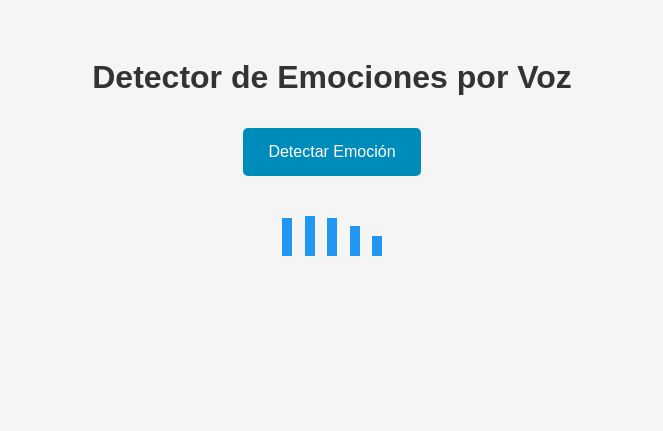
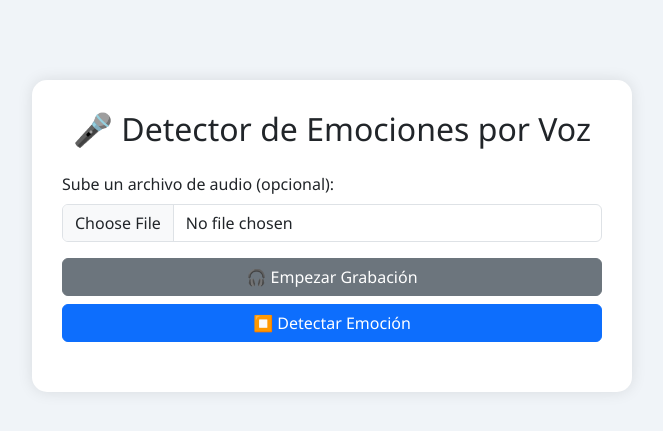
Before and after one commit to marsalcas4/TeleasistenteEmocional, a Flask app: page / in a window 1280 px wide. Shown: the top 431 px of the page, without its empty margins (308-971 px from the left). Run offline with Flask 3, Linux system fonts and the light colour scheme; parts of the project's set-up code (start-up, migrations or seed data) failed here and were passed over.

Commit message:
Tu mensaje de comm

```diff
--- a/templates/index.html
+++ b/templates/index.html
@@ -1,147 +1,133 @@
 <!DOCTYPE html>
 <html lang="es">
 <head>
-    <meta charset="UTF-8">
-    <title>Detección de Emoción por Voz</title>
+  <meta charset="UTF-8" />
+  <meta name="viewport" content="width=device-width, initial-scale=1.0"/>
+  <title>Detector de Emociones por Voz</title>
+  <link href="https://cdn.jsdelivr.net/npm/bootstrap@5.3.2/dist/css/bootstrap.min.css" rel="stylesheet"/>
   <style>
     body {
-            font-family: Arial, sans-serif;
+      background: #f0f4f8;
+      font-family: 'Segoe UI', Tahoma, Geneva, Verdana, sans-serif;
+    }
+    .container {
+      max-width: 600px;
+      margin-top: 80px;
+      background: white;
+      padding: 30px;
+      border-radius: 15px;
+      box-shadow: 0 0 15px rgba(0,0,0,0.1);
+    }
+    .btn {
+      width: 100%;
+    }
+    #resultado {
+      margin-top: 20px;
+      font-size: 1.25rem;
       text-align: center;
-            background-color: #f5f5f5;
-            padding: 30px;
-        }
-
-        h1 {
-            color: #333;
-        }
-
-        button {
-            background-color: #008CBA;
-            color: white;
-            padding: 15px 25px;
-            margin: 10px;
-            border: none;
-            border-radius: 5px;
-            font-size: 16px;
-            cursor: pointer;
-        }
-
-        button:hover {
-            background-color: #006f98;
-        }
-
-        #emotionResult {
-            margin-top: 20px;
-            font-size: 24px;
-            font-weight: bold;
-            color: #555;
-        }
-
-        #visualizer {
-            display: none;
-            margin: 30px auto;
-            width: 100px;
-            height: 40px;
-            display: flex;
-            justify-content: space-between;
-            align-items: flex-end;
-        }
-
-        .bar {
-            width: 10px;
-            height: 10px;
-            background-color: #2196F3;
-            animation: pulse 1s infinite ease-in-out;
-        }
-
-        .bar:nth-child(2) {
-            animation-delay: 0.1s;
-        }
-
-        .bar:nth-child(3) {
-            animation-delay: 0.2s;
-        }
-
-        .bar:nth-child(4) {
-            animation-delay: 0.3s;
-        }
-
-        .bar:nth-child(5) {
-            animation-delay: 0.4s;
-        }
-
-        @keyframes pulse {
-            0%, 100% {
-                height: 10px;
-            }
-            50% {
-                height: 40px;
-            }
     }
   </style>
 </head>
 <body>
-    <h1>Detector de Emociones por Voz</h1>
+  <div class="container">
+    <h2 class="text-center mb-4">🎤 Detector de Emociones por Voz</h2>
 
-    <button id="recordButton">Detectar Emoción</button>
+    <form id="formularioAudio">
+      <div class="mb-3">
+        <label for="audio" class="form-label">Sube un archivo de audio (opcional):</label>
+        <input class="form-control" type="file" id="audio" name="audio" accept="audio/*" />
+      </div>
+      <div class="mb-3 text-center">
+        <button type="button" id="grabar" class="btn btn-secondary mb-2">🎧 Empezar Grabación</button>
+        <button type="submit" id="detectar" class="btn btn-primary">⏹️ Detectar Emoción</button>
+      </div>
+    </form>
 
-    <div id="visualizer">
-        <div class="bar"></div>
-        <div class="bar"></div>
-        <div class="bar"></div>
-        <div class="bar"></div>
-        <div class="bar"></div>
+    <div id="resultado"></div>
   </div>
-
-    <div id="emotionResult"></div>
 
   <script>
     let mediaRecorder;
-        let chunks = [];
-        let recording = false;
+    let audioChunks = [];
+    let grabando = false;
+    let blobGrabado = null;
 
-        const recordButton = document.getElementById('recordButton');
-        const emotionResult = document.getElementById('emotionResult');
-        const visualizer = document.getElementById('visualizer');
+    const grabarBtn = document.getElementById('grabar');
+    const detectarBtn = document.getElementById('detectar');
+    const form = document.getElementById('formularioAudio');
+    const resultado = document.getElementById('resultado');
+    const archivoInput = document.getElementById('audio');
 
-        recordButton.addEventListener('click', async () => {
-            if (!recording) {
-                // Empezar a grabar
-                chunks = [];
+    grabarBtn.onclick = async () => {
       const stream = await navigator.mediaDevices.getUserMedia({ audio: true });
       mediaRecorder = new MediaRecorder(stream);
+      audioChunks = [];
+      blobGrabado = null;
 
-                mediaRecorder.ondataavailable = event => {
-                    if (event.data.size > 0) chunks.push(event.data);
+      mediaRecorder.ondataavailable = e => audioChunks.push(e.data);
+      mediaRecorder.onstop = () => {
+        blobGrabado = new Blob(audioChunks, { type: 'audio/wav' });
+        resultado.innerHTML = "<div class='alert alert-info'>Grabación lista para enviar.</div>";
       };
 
-                mediaRecorder.onstop = async () => {
-                    const blob = new Blob(chunks, { type: 'audio/webm' });
+      mediaRecorder.start();
+      grabando = true;
+      grabarBtn.disabled = true;
+      detectarBtn.textContent = "⏹️ Detener y Detectar Emoción";
+      resultado.innerHTML = "<div class='alert alert-warning'>🎙️ Grabando... habla ahora.</div>";
+    };
+
+    form.addEventListener('submit', async (e) => {
+      e.preventDefault();
+
+      // Si estamos grabando, detenemos y esperamos a que termine
+      if (grabando && mediaRecorder.state === "recording") {
+        mediaRecorder.stop();
+        grabando = false;
+        grabarBtn.disabled = false;
+        detectarBtn.textContent = "⏹️ Detectar Emoción";
+
+        // Esperamos un poco a que termine mediaRecorder.onstop
+        setTimeout(() => {
+          enviarAudio(blobGrabado);
+        }, 500);
+        return;
+      }
+
+      // Si hay archivo subido
+      const archivo = archivoInput.files[0];
+      if (archivo) {
+        enviarAudio(archivo);
+      } else if (blobGrabado) {
+        enviarAudio(blobGrabado);
+      } else {
+        resultado.innerHTML = "<div class='alert alert-warning'>Por favor, graba o sube un archivo.</div>";
+      }
+    });
+
+    async function enviarAudio(blob) {
+      resultado.innerHTML = "<div class='alert alert-info'>⏳ Analizando emoción...</div>";
       const formData = new FormData();
-                    formData.append('audio', blob, 'audio.webm');
+      formData.append('audio', blob, 'grabacion.wav');
 
-                    visualizer.style.display = 'none';
-
-                    const response = await fetch('/prediccion', {
+      try {
+        const res = await fetch('/prediccion', {
           method: 'POST',
           body: formData
         });
 
-                    const data = await response.json();
-                    emotionResult.textContent = `Emoción detectada: ${data.emocion_detectada}`;
-                };
+        const data = await res.json();
 
-                mediaRecorder.start();
-                visualizer.style.display = 'flex';
-                recordButton.textContent = 'Detener y Detectar';
-                recording = true;
+        if (res.ok) {
+          resultado.innerHTML = `<div class="alert alert-success">🎧 Emoción detectada: <strong>${data.emocion_detectada}</strong></div>`;
         } else {
-                // Detener grabación
-                mediaRecorder.stop();
-                recordButton.textContent = 'Detectar Emoción';
-                recording = false;
+          resultado.innerHTML = `<div class="alert alert-danger">Error: ${data.error}</div>`;
         }
-        });
+      } catch (error) {
+        resultado.innerHTML = `<div class="alert alert-danger">❌ Error al procesar el audio.</div>`;
+        console.error(error);
+      }
+    }
   </script>
 </body>
 </html>
```
Lines whose indentation alone changed are shown as unchanged.
